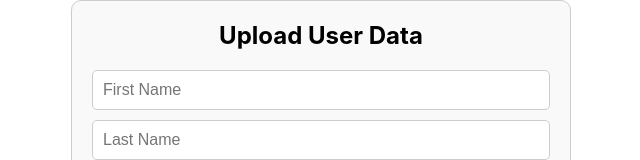
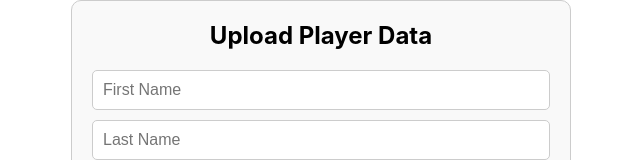
Before and after one commit to KrishnanshTiwari/attendance-BE, a React (Vite) app: page /create in a window 1280 px wide. Shown: the top 160 px of the page, without its empty margins (319-959 px from the left). Built offline with nearby package versions, Linux system fonts and the light colour scheme; what @itwin/itwinui-react would draw is missing.

Commit message:
Update Create.jsx

```diff
--- a/src/Components/Create.jsx
+++ b/src/Components/Create.jsx
@@ -54,7 +54,7 @@ const Create = () => {
 
   return (
     <div className="create-container">
-      <h2>Upload User Data</h2>
+      <h2>Upload Player Data</h2>
       <form onSubmit={handleSubmit} className="create-form">
         <input
           type="text"
```
